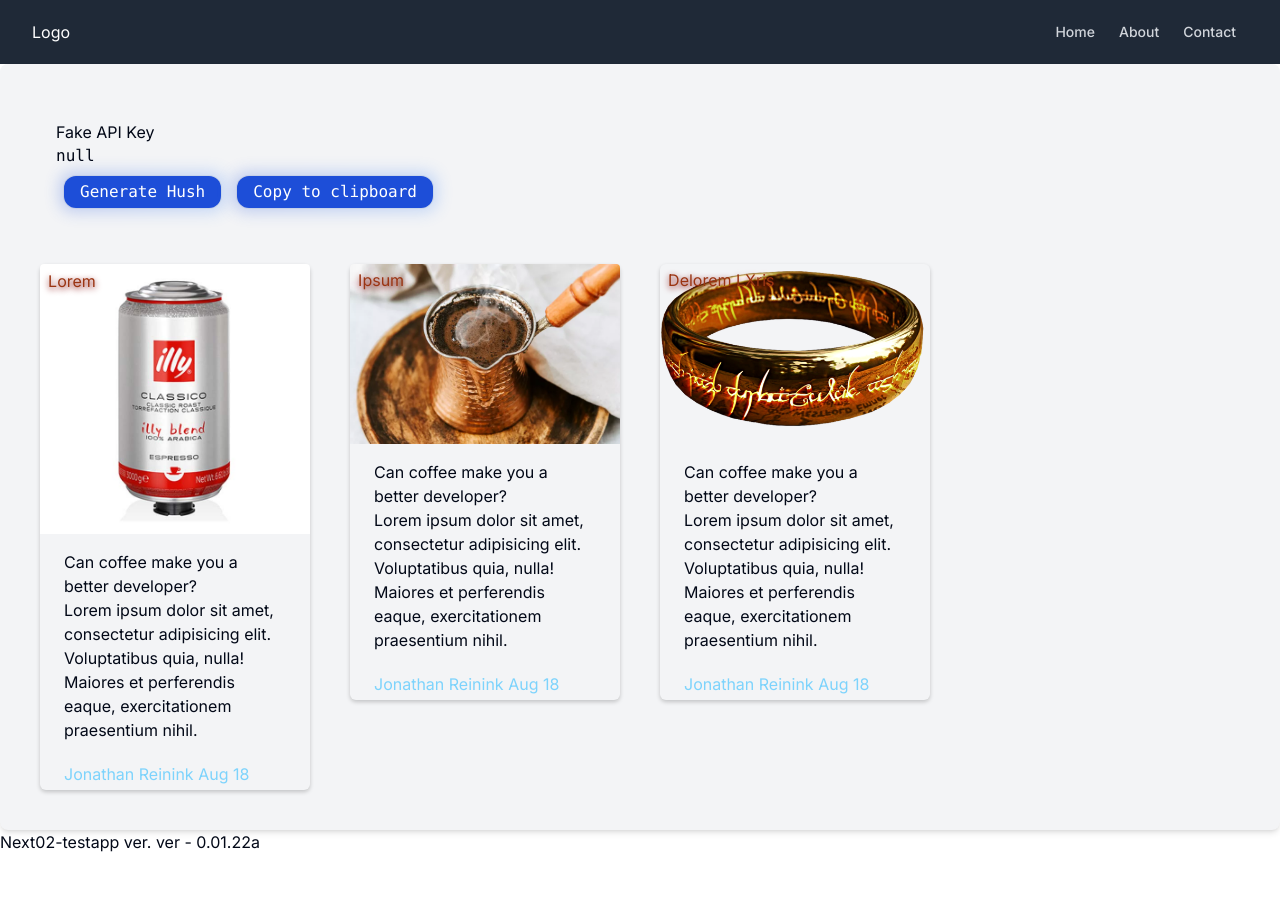
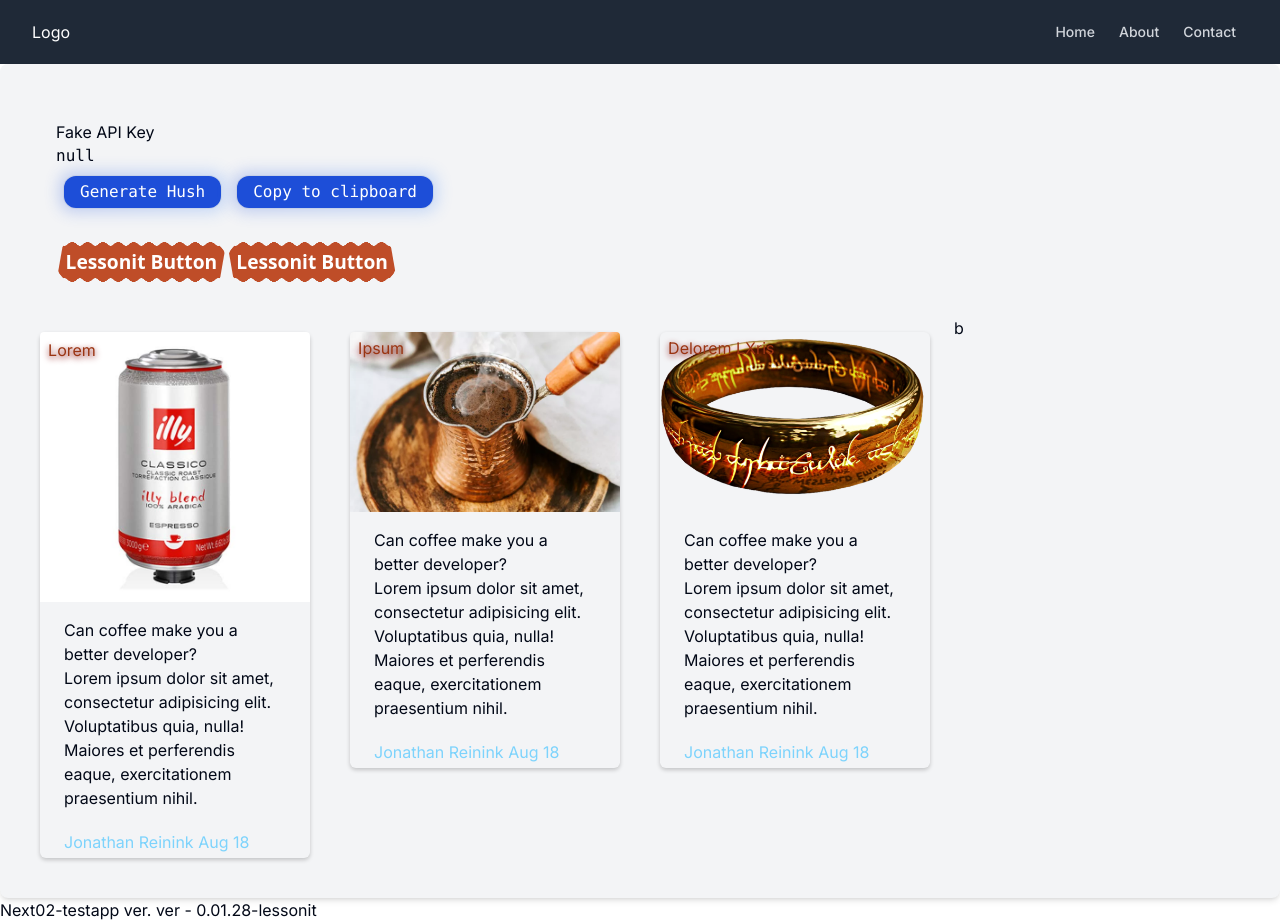
Before and after one commit to ristep/next02, a Next.js app: page / in a window 1280 px wide. Before the commit the page ends 854 px from the top, so only its background shows below. Built offline with nearby package versions, Linux system fonts and the light colour scheme.

Commit message:
Lessonit

```diff
--- a/app/about/page.tsx
+++ b/app/about/page.tsx
@@ -18,7 +18,7 @@ const About = () => {
          <p>This is the about page for my website.</p>
          <p>Im a software engineer who loves to build things.</p>
          <p>Im passionate about creating user-friendly and accessible products.</p>
-
+         <button>Obicno</button>
          <Button color="blue"   label='Test Button' callback={handleButtonClick} />
          <Button color="red"    label='Button' callback={handleButtonClick} />
          <Button color="yellow" label='Submit' callback={handleButtonClick} type='submit'/>
--- a/app/globals.scss
+++ b/app/globals.scss
@@ -2,10 +2,10 @@
 @tailwind components;
 @tailwind utilities;
 
+
 @layer base {
 
   // rp classes
-
   @keyframes fade-in {
     from {
       opacity: 0;
@@ -56,7 +56,7 @@
   }
 
   // only for demo purposes, to remember syntax
-.rounded-raise{
+  .rounded-raise {
     @extend .raise-on-hover;
     border-radius: 5%;
   }
@@ -127,7 +127,6 @@
 
     --ring: 217.2 32.6% 17.5%;
   }
-
 }
 
 @layer base {
--- a/app/layout.tsx
+++ b/app/layout.tsx
@@ -28,7 +28,7 @@ export default function RootLayout({
       </ShadowPanel>
 
       <footer>
-        <h1>Next02-testapp ver. ver - 0.01.22a </h1>
+        <h1>Next02-testapp ver. ver - 0.01.28-lessonit </h1>
       </footer>
       </body>
     </html>
--- a/app/page.tsx
+++ b/app/page.tsx
@@ -1,7 +1,10 @@
 "use client"
 import * as React from "react";
+
 import Button from '@/components/rpui/ButtonNeon';
 import Alert from '@/components/rpui/Alert'
+import ButtonLessonit from "@/components/rpui/ButtonLessonit";
+
 import { useCopyToClipboard } from '../hooks/useCopyToClipBoard'
 import Card from "@/components/rpui/Card";
 
@@ -37,7 +40,6 @@ export default function Home() {
   return (
     <div>
 
-
         <div className="p-8">
           <label>Fake API Key</label>
           <pre>
@@ -46,6 +48,11 @@ export default function Home() {
             <Button callback = {() => getHush()}>Generate Hush</Button>
             <Button callback = {() => copyHush()}>Copy to clipboard</Button>
           </pre>
+          <br/>
+
+          <ButtonLessonit callback={() => copyHush()}>Lessonit Button</ButtonLessonit>
+          <ButtonLessonit className="alt" callback={() => copyHush()}>Lessonit Button</ButtonLessonit>
+
         </div>
 
         <div className="grid grid-cols-4 gap-2">
@@ -79,7 +86,7 @@ export default function Home() {
               subtitle="Delorem LXris"
               />
         </div>
-      </div>
+      b</div>
 
         <Alert
             visible={showAlert}
--- /dev/null
+++ b/components/rpui/ButtonLessonit.tsx
@@ -0,0 +1,24 @@
+import React, { Component } from 'react';
+import './styles/ButtonLessonit.scss';
+
+interface ButtonLessonitProps {
+   children: React.ReactNode;
+   callback: () => void;
+   className?: string;
+}
+
+class ButtonLessonit extends Component<ButtonLessonitProps> {
+   render() {
+      const { children, callback, className } = this.props;
+      return (
+         <button
+            className={`button-lesson ${className}`}
+            onClick={callback}
+         >
+            {children}
+         </button>
+      );
+   }
+}
+
+export default ButtonLessonit;
--- a/components/rpui/ButtonNeon.tsx
+++ b/components/rpui/ButtonNeon.tsx
@@ -45,7 +45,7 @@ const Button: React.FC<ButtonProps> = ({
    return (
 
       <button
-         className={`${margin} relative group`}
+         className={`${margin} relative group switch-color`}
          onClick={active ? callback : undefined}
          disabled={!active}
          type={type}
--- /dev/null
+++ b/components/rpui/styles/ButtonLessonit.scss
@@ -0,0 +1,69 @@
+// button-lesson-lesson
+
+.button-lesson {
+   --s: 0.20em;
+   /* control the wave*/
+
+   padding: 0.4em 0.5em;
+   background-color: #bf4d28;
+   color: #fff;
+   --_s: calc(var(--s) * 4) 51% repeat-x;
+   --_r: calc(1.345 * var(--s)) at left 50%;
+   --_g1: #000 99%, #0000 101%;
+   --_g2: #0000 99%, #000 101%;
+   --mask: radial-gradient(var(--_r) top calc(var(--s) * 1.9), var(--_g1)) calc(50% - 2 * var(--s) - var(--_i, 0px)) 0 / var(--_s),
+      radial-gradient(var(--_r) top calc(var(--s) * -0.9), var(--_g2)) calc(50% - var(--_i, 0px)) var(--s) / var(--_s),
+      radial-gradient(var(--_r) bottom calc(var(--s) * 1.9), var(--_g1)) calc(50% - 2 * var(--s) + var(--_i, 0px)) 100% / var(--_s),
+      radial-gradient(var(--_r) bottom calc(var(--s) * -0.9), var(--_g2)) calc(50% + var(--_i, 0px)) calc(100% - var(--s)) / var(--_s);
+   -webkit-mask: var(--mask);
+   mask: var(--mask);
+   clip-path: polygon(calc(2 * var(--s) - var(--_i, 0px)) 0,
+         calc(100% - var(--_i, 0px)) 0,
+         calc(100% - var(--s)) 50%,
+         calc(100% - 2 * var(--s) + var(--_i, 0px)) 100%,
+         calc(0% + var(--_i, 0px)) 100%,
+         var(--s) 50%);
+   cursor: pointer;
+   transition: 0.35s;
+}
+
+.button-lesson.alt {
+   clip-path: polygon(calc(0% - var(--_i, 0px)) 0,
+         calc(100% - 2 * var(--s) - var(--_i, 0px)) 0,
+         calc(100% - var(--s)) 50%,
+         calc(100% + var(--_i, 0px)) 100%,
+         calc(2 * var(--s) + var(--_i, 0px)) 100%,
+         var(--s) 50%);
+}
+
+.button-lesson:hover {
+   --_i: calc(2 * var(--s));
+}
+
+.button-lesson.alt:hover {
+   --_i: calc(-2 * var(--s));
+}
+
+.button-lesson:active {
+   background-image: linear-gradient(#0004 0 0);
+}
+
+.button-lesson:focus-visible {
+   clip-path: none;
+   outline-offset: 0.1em;
+   padding-block: 0.2em;
+   margin-block: 0.2em;
+   transition: 0s;
+}
+
+.button-lesson {
+   font-family: system-ui, sans-serif;
+   font-weight: bold;
+   font-size: 1.2rem;
+   margin: 0;
+   cursor: pointer;
+   border: none;
+   border-radius: 25px;
+}
+
+// end button-less
```
Also changed, not shown: components/rpui/Alert.tsx (+7 -2 lines). Lines whose indentation alone changed are shown as unchanged.
